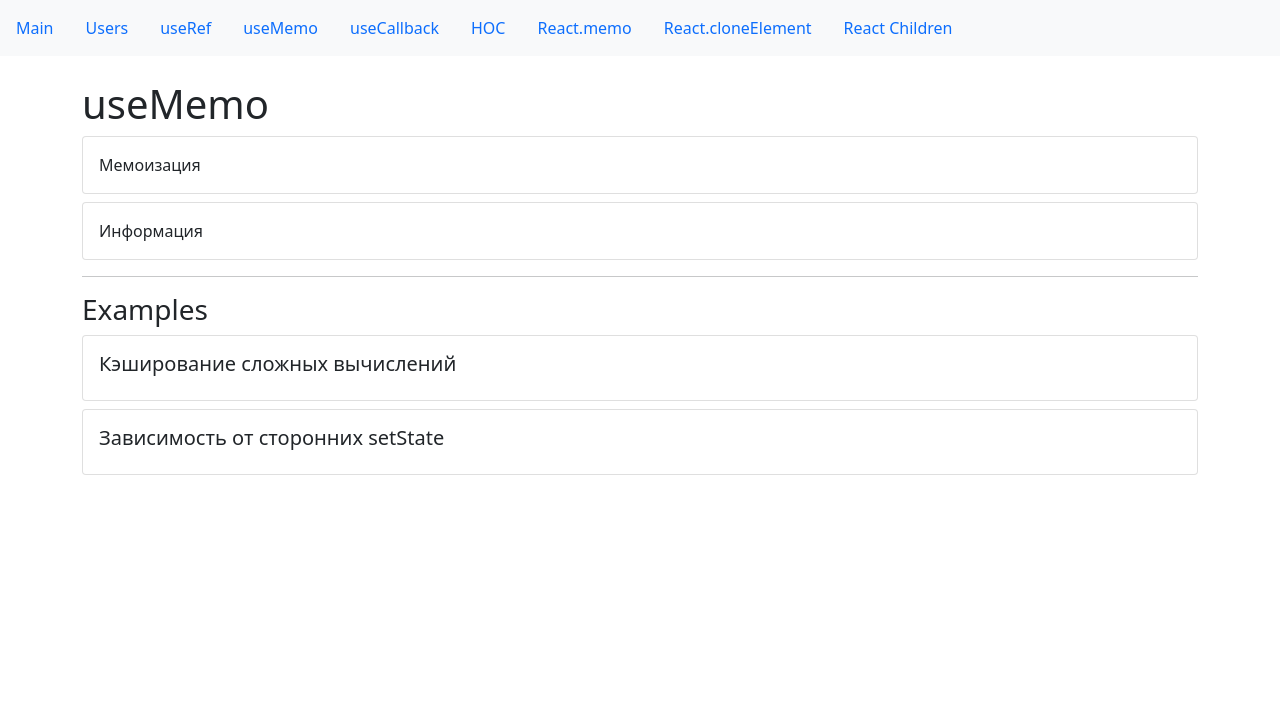
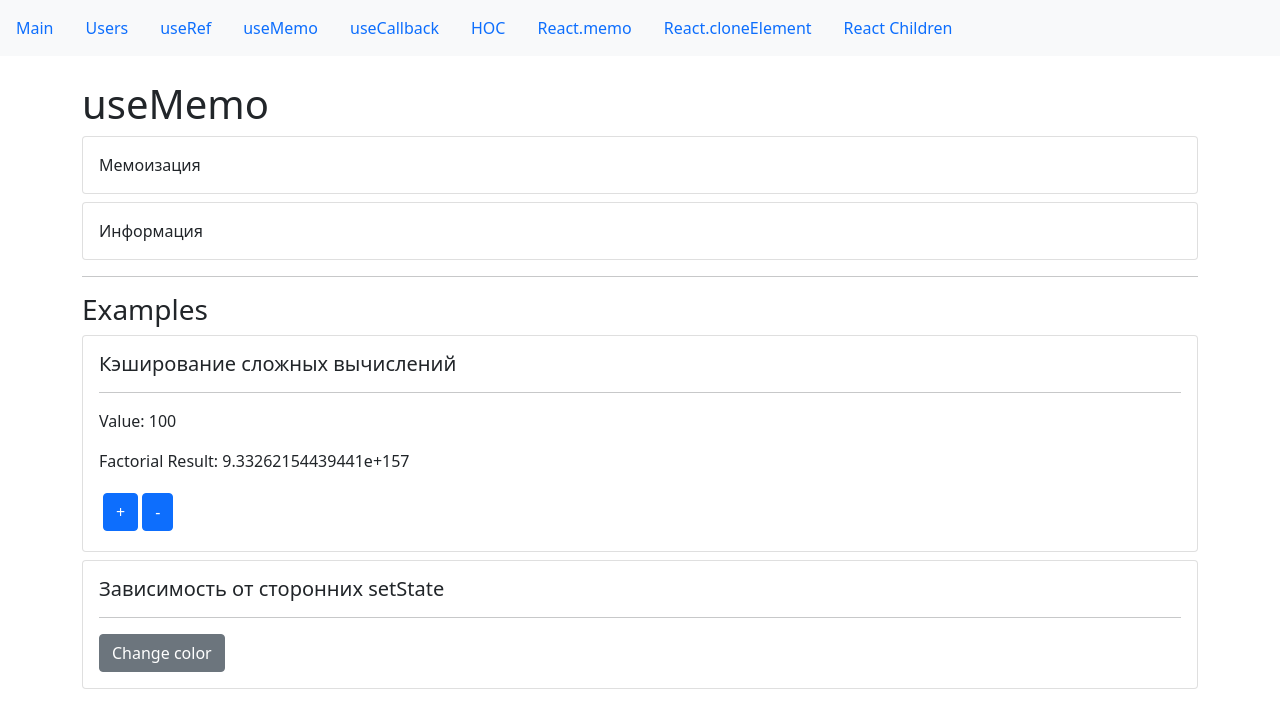
Before and after one commit to Kutsuruk/optimization-hooks, a React (Create React App) app: page /useMemo in a window 1280 px wide. Shown: the top 728 px of the page. Built offline with nearby package versions, Linux system fonts and the light colour scheme.

Commit message:
Learn about useMemo hook for optimization. It hook store data when we can use it or reuse for not again call it.

```diff
--- a/src/app/components/examples/useMemo/complexCalculate.jsx
+++ b/src/app/components/examples/useMemo/complexCalculate.jsx
@@ -1,15 +1,55 @@
-import React from "react";
+import React, {useEffect, useMemo, useState} from "react";
 import CardWrapper from "../../common/Card";
 import SmallTitle from "../../common/typografy/smallTitle";
+import Divider from "../../common/divider";
+
+const  factorial = (n) => {
+    return n ? n * factorial(n - 1) : 1
+}
+const runFactorial = (n) => {
+    console.log('Run factorial')
+    return factorial(n)
+}
 
 const ComplexCalculateExample = () => {
+    const [value, setValue] = useState(100)
+    const [otherState, setOtherState] = useState(false)
+
+    const btnColor = otherState ? 'primary' : 'secondary'
+    const fact = useMemo(() => runFactorial(value), [value])
+
+    useEffect(() => {
+        console.log('render')
+    }, [btnColor])
+
     return (
         <>
             <CardWrapper>
                 <SmallTitle>Кэширование сложных вычислений</SmallTitle>
+                <Divider />
+
+                <p>Value: {value}</p>
+                <p>Factorial Result: {fact}</p>
+                <button className='btn btn-primary m-1'
+                        onClick={ () => setValue(value + 10) }
+                >
+                    +
+                </button>
+                <button className='btn btn-primary'
+                        onClick={ () => setValue(value - 10) }
+                >
+                    -
+                </button>
             </CardWrapper>
             <CardWrapper>
                 <SmallTitle>Зависимость от сторонних setState</SmallTitle>
+                <Divider />
+
+                <button onClick={() => setOtherState((prevState) => !prevState)}
+                        className={'btn btn-' + btnColor}
+                >
+                    Change color
+                </button>
             </CardWrapper>
         </>
     );
```
